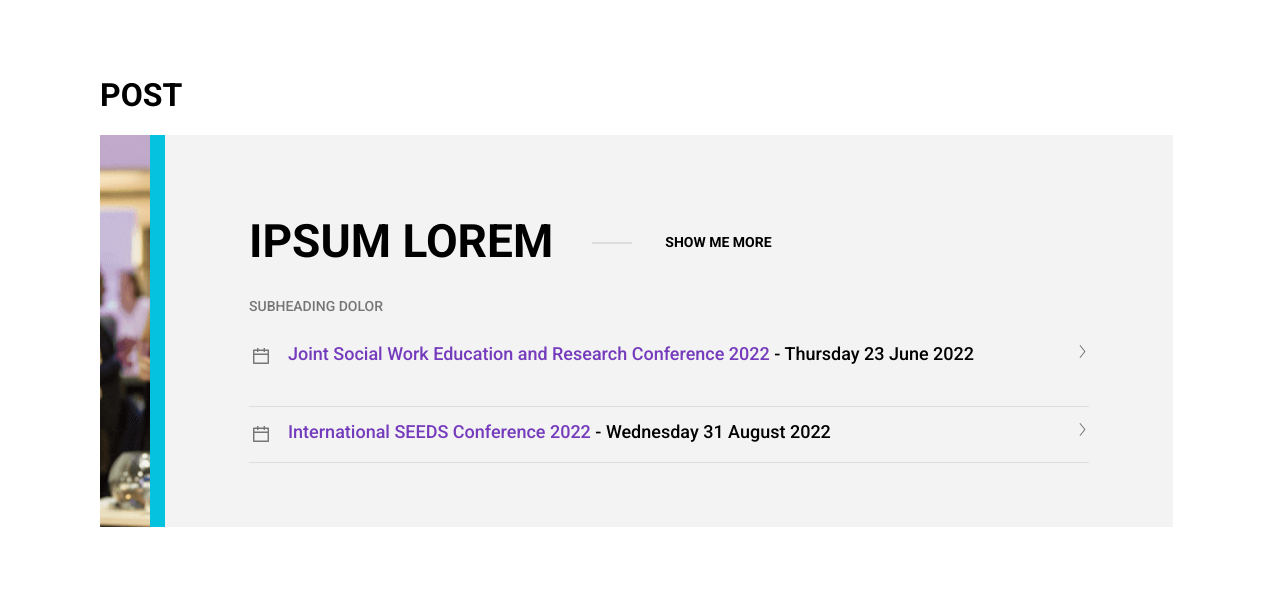
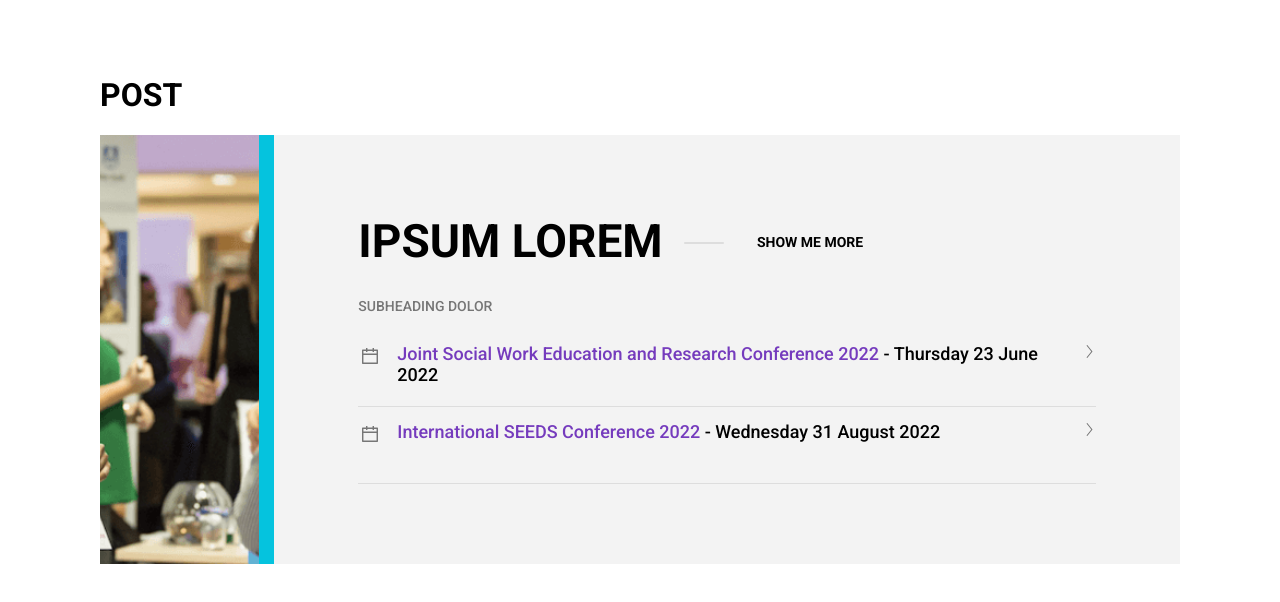
Before and after one commit to ArinaKond/HTML-CSS-Test, a plain HTML site: page index.html in a window 1280 px wide. Shown: the part 56-658 px from the top of the page. Drawn offline with Linux system fonts and the light colour scheme; a web font is replaced by a local one.

Commit message:
Fix: fix width and hight of elements, fix post button

```diff
--- a/index.html
+++ b/index.html
@@ -13,7 +13,7 @@
 </head>
 <body>
 
-    <div class="wrapper">
+    <!--<div class="wrapper">-->
         <section class="header">
             <div class="header_container">
                 <div class="logo">
@@ -46,7 +46,12 @@
                         <img class="post__image-left-img" src="images/conversation.png" alt="conversation">
                     </div>
                     <div class="post__description">
-                        <div class="post__title">IPSUM LOREM</div>
+                        <div class="post__description-title">
+                            <div class="post__title">IPSUM LOREM</div>
+                            <button class="post__btn-desktop">
+                                SHOW ME MORE
+                            </button>
+                        </div>
                         <div class="post__subtitle">SUBHEADING DOLOR</div>
                         <div class="post__description-aspects">
                             <ul>
@@ -81,7 +86,7 @@
                                     </a>
                                 </li>
                             </ul>
-                            <button class="post__btn">
+                            <button class="post__btn-mobile">
                                 SHOW ME MORE
                             </button>
                         </div>
@@ -92,6 +97,6 @@
                 </div>
             </div>
         </section>
-    </div> <!--end wrapper-->
+    <!--</div> end wrapper-->
 </body>
 </html>
--- a/scss/_post.scss
+++ b/scss/_post.scss
@@ -1,8 +1,10 @@
 .post{
     position: relative;
     display: inline-flex;
+    width: 100%;
     &__image-left{
-        width: 50px;
+        position: relative;
+        width: 15%;
         align-items: center;
         box-shadow: 15px 0px $green;
         margin-right: 15px;
@@ -13,14 +15,21 @@
         height: 100%;
     }
     &__description{
-        width: 275px;
+        width: 85%;
         background-color: $light_grey2;
         padding: 30px;
+    }
+    &__description-title{
+        display: flex;
+        align-items: center;
+        margin-bottom: 10px;
     }
     &__title{
         font-size: 26px;
         font-weight: 700;
-        margin-bottom: 10px;
+    }
+    &__btn-desktop{
+        display: none;
     }
     &__subtitle{
         font-size: 12px;
@@ -43,7 +52,7 @@
         margin: 4px;
     }
     &__event-text{
-        width: 157px;
+        min-width: 157px;
         margin-left: 15px;
         margin-right: 10px;
         font-size: 16px;
@@ -55,7 +64,7 @@
         color: $black;
     }
 
-    &__btn{
+    &__btn-mobile{
         height: 48px;
         width: 215px;
         border: 1px solid $light_grey;
@@ -76,20 +85,20 @@
     }
 }
 
-@media (min-width: 1200px){
+@media (min-width: 1070px){
     .post{
         &__description{
-            width: 1008px;
-            height: 392px;
             background-color: $light_grey2;
             padding-top: 80px;
-            padding-bottom: 80px;
+            padding-bottom: 65px;
             padding-left: 84px;
             padding-right: 84px;
         }
+        &__description-title{
+            margin-bottom: 30px;
+        }
         &__title{
             font-size: 46px;
-            margin-bottom: 30px;
         }
         &__subtitle{
             font-size: 14px;
@@ -121,18 +130,24 @@
             }
         }
         &__event-text{
-            width: 777px;
             font-size: 18px;
             margin-bottom: 20px;
             color: $purple;
         }
-        &__btn{
+        &__btn-mobile{
+            display: none;
+        }
+        &__btn-desktop{
+            display: block;
+            margin-left: 40px;
+            background-color: $light_grey2;
+            font-size: 14px;
+            font-weight: 700;
             position: relative;
-            bottom: 260px;
-            left: 362px;
             height: 48px;
             width: 215px;
             border: none;
+
             &::before{
                 content: "";
                 width: 40px;
@@ -147,18 +162,19 @@
     }
 }
 
-@media (min-width: 1920px){
+@media (min-width: 1400px){
     .post{
         &__image-left{
-            width: 504px;
-            height: 393px;
+            width: 30%;
             background-position:center;
             box-shadow: none;
             margin-right: 0px;
         }
+        &__description{
+            width: 58%;
+        }
         &__image-right{
-            width: 168px;
-            height: 393px;
+            width: 12%;
             display: unset;
             box-shadow: 40px 0px $green;
         }
--- a/scss/_signpost.scss
+++ b/scss/_signpost.scss
@@ -1,26 +1,25 @@
 .signpost{
     &__container{
-        width: 340px;
+        min-width: 340px;
         margin-top: 80px;
         margin-bottom: 41px;
         margin-left: 17px;
-        margin-left: 18px;
+        margin-right: 18px;
     }
 
 
 
-    @media (min-width: 1200px){
+    @media (min-width: 1070px){
         &__container{
-            width: 1068px;
             margin-top: 80px;
+            margin-right: 100px;
             margin-left: 100px;
             margin-bottom: 100px;
         }
     }
 
-    @media (min-width: 1920px){
+    @media (min-width: 1400px){
         &__container{
-            width: 1720px;
             margin-top: 80px;
             margin-left: 100px;
             margin-bottom: 100px;
```
Also changed, not shown: css/style.css, 1 other file.
